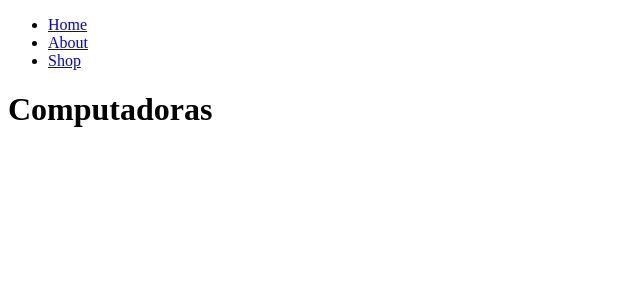
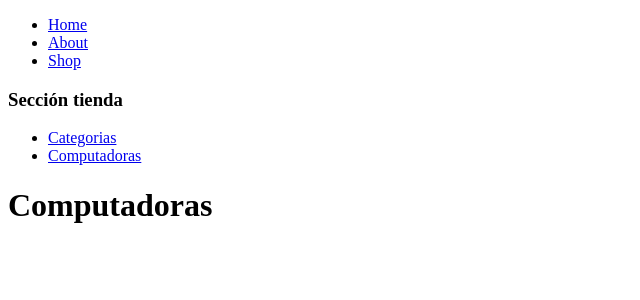
Before and after one commit to Majomon/CursoNext13Js, a Next.js app: page /shop/category/computers in a window 1280 px wide. Shown: the top 300 px of the page, without its empty margins (0-640 px from the left). Built offline with nearby package versions, Linux system fonts and the light colour scheme.

Commit message:
Probando Layout

```diff
--- /dev/null
+++ b/app/shop/layout.jsx
@@ -0,0 +1,21 @@
+import Link from "next/link";
+
+export default function ShopLayout({ children }) {
+  // Aca solamente retorn el children. No todo el HTML
+  return (
+    <>
+      <nav>
+        <h3>Sección tienda</h3>
+        <ul>
+          <li>
+            <Link href="/shop/category">Categorias</Link>
+          </li>
+          <li>
+            <Link href="/shop/category/computers">Computadoras</Link>
+          </li>
+        </ul>
+      </nav>
+      {children}
+    </>
+  );
+}
```
